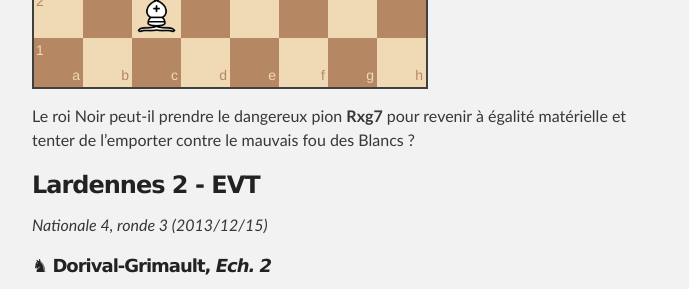
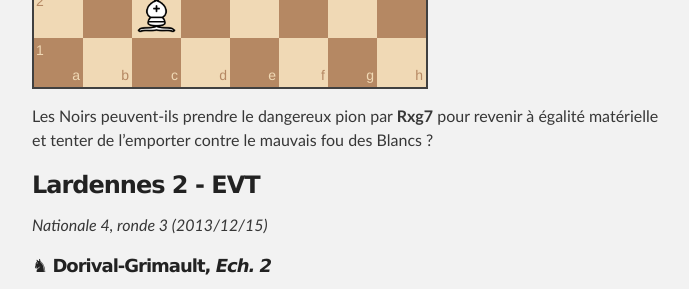
Before and after one commit to echiquier-villeneuve-tolosane/echiquier-villeneuve-tolosane.github.io, a Jekyll site: the page built from exercices.md, in a window 1280 px wide and 900 px high, scrolled down 578 px. Shown: the part 154-443 px from the top of the window, without its empty margins (288-977 px from the left). Built offline with Jekyll 4.4.1, drawn with Linux system fonts in a browser that asks for light colours; nearby versions of some CDN libraries.

Commit message:
exercices.md mis à jour

```diff
--- a/exercices.md
+++ b/exercices.md
@@ -14,7 +14,7 @@
 
 `8/4n1P1/3p2k1/2pP1p2/2P2P1K/8/2B5/8 b - - 6 65`
 
-Le roi Noir peut-il prendre le dangereux pion **Rxg7** pour revenir à égalité matérielle et tenter de l'emporter contre le mauvais fou des Blancs ?
+Les Noirs peuvent-ils prendre le dangereux pion par **Rxg7** pour revenir à égalité matérielle et tenter de l'emporter contre le mauvais fou des Blancs ?
 
 
 ### Lardennes 2 - EVT
```
